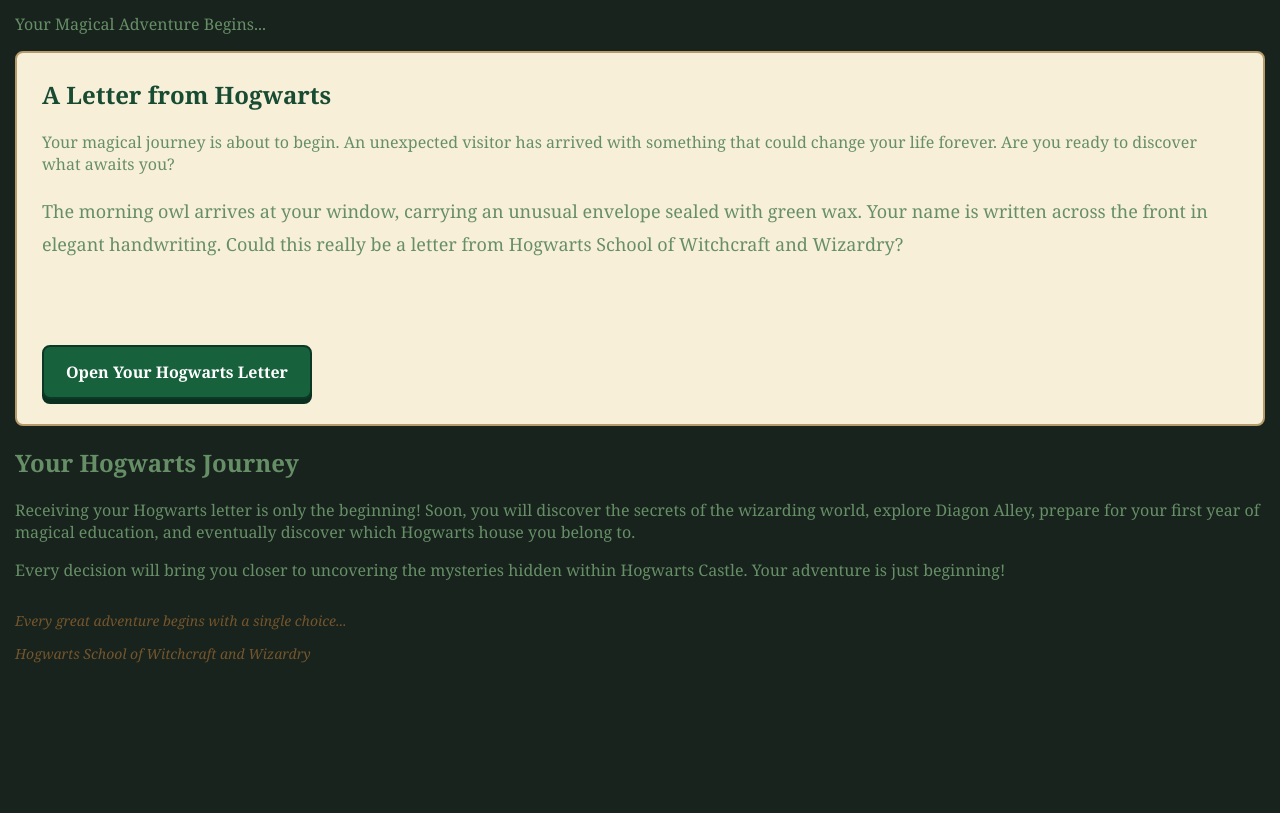
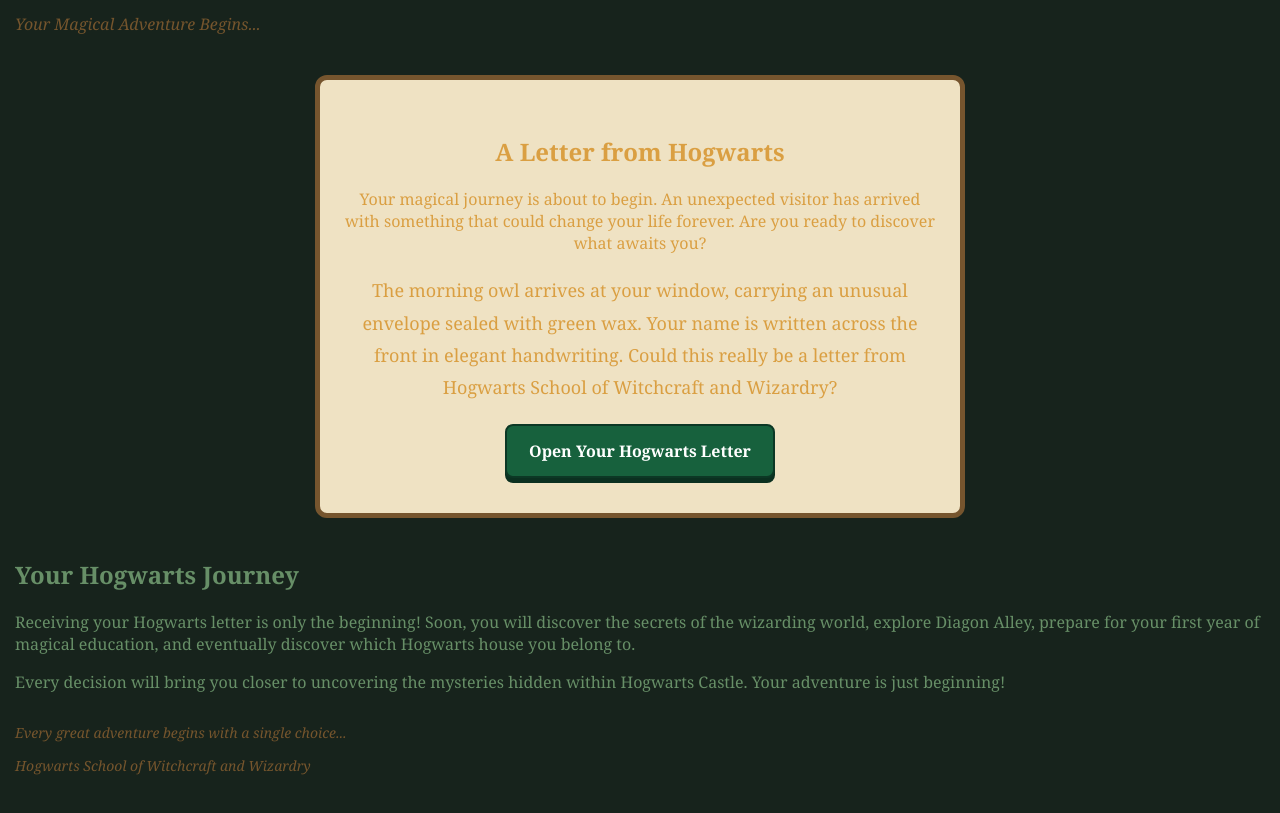
Before and after one commit to kjridgeway/lvl1-week5, a plain HTML site: page mini-project/index.html in a window 1280 px wide. Shown: the part 97-910 px from the top of the page. Before the commit the page ends 804 px from the top, so only its background shows below. Drawn offline with Linux system fonts and the light colour scheme.

Commit message:
update html with css styling

```diff
--- a/mini-project/index.html
+++ b/mini-project/index.html
@@ -18,13 +18,13 @@
     <header>
       <!-- Introduce the fictional event with one meaningful h1. -->
       <h1>The Hogwarts Chronicles</h1>
-      <p>Your Magical Adventure Begins...</p>
+      <p class="subtitle">Your Magical Adventure Begins...</p>
     </header>
 
     <main>
 
       <!-- Create a section introducing the beginning of the adventure. -->
-      <section class="story-section">
+      <section class="game-container">
 
         <h2>A Letter from Hogwarts</h2>
 
```
